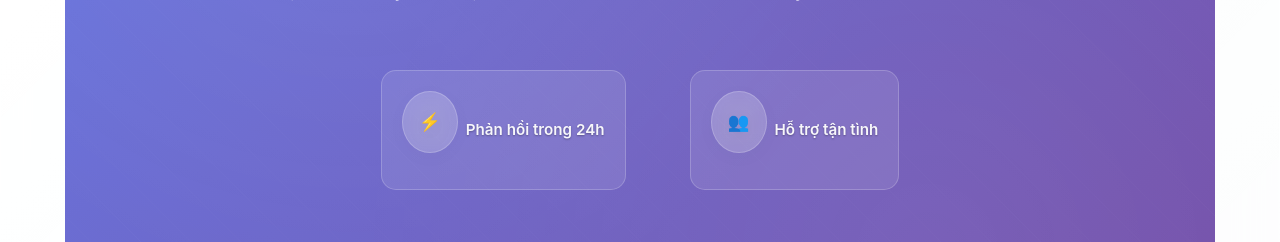
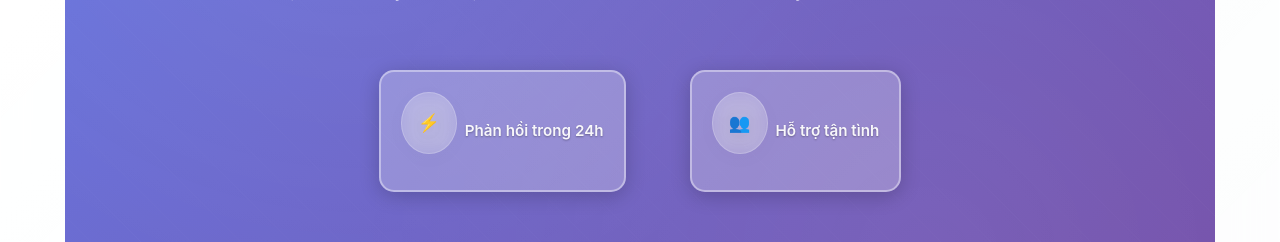
Before and after one commit to ngoclaithe/localby, a React (Create React App) app: page /contact in a window 1280 px wide. Shown: the part 459-701 px from the top of the page. Built offline with nearby package versions, Linux system fonts and the light colour scheme; no server answers; a web font is replaced by a local one.

Commit message:
Tăng độ tương phản cho thống kê với background và border sáng
cgen-6cd45bc879be42d4a1369db70b0cc5be

```diff
--- a/src/HomeGenZ.css
+++ b/src/HomeGenZ.css
@@ -148,13 +148,14 @@
 
 .stat-item {
   text-align: center;
-  background: rgba(255, 255, 255, 0.1);
+  background: rgba(255, 255, 255, 0.25);
   backdrop-filter: blur(10px);
   padding: 20px;
   border-radius: 15px;
-  border: 1px solid rgba(255, 255, 255, 0.2);
+  border: 2px solid rgba(255, 255, 255, 0.4);
   min-width: 100px;
   transition: transform 0.3s ease;
+  box-shadow: 0 4px 20px rgba(0, 0, 0, 0.2);
 }
 
 .stat-item:hover {
@@ -166,7 +167,9 @@
   font-size: 2rem;
   font-weight: 900;
   color: #ffffff;
-  text-shadow: 0 2px 8px rgba(0, 0, 0, 0.6);
+  text-shadow:
+    0 2px 8px rgba(0, 0, 0, 0.8),
+    0 0 10px rgba(0, 0, 0, 0.4);
 }
 
 .stat-label {
@@ -175,7 +178,9 @@
   font-weight: 700;
   font-size: 0.9em;
   margin-top: 5px;
-  text-shadow: 0 2px 8px rgba(0, 0, 0, 0.5);
+  text-shadow:
+    0 2px 8px rgba(0, 0, 0, 0.8),
+    0 0 10px rgba(0, 0, 0, 0.4);
 }
 
 .genz-btn {
```
